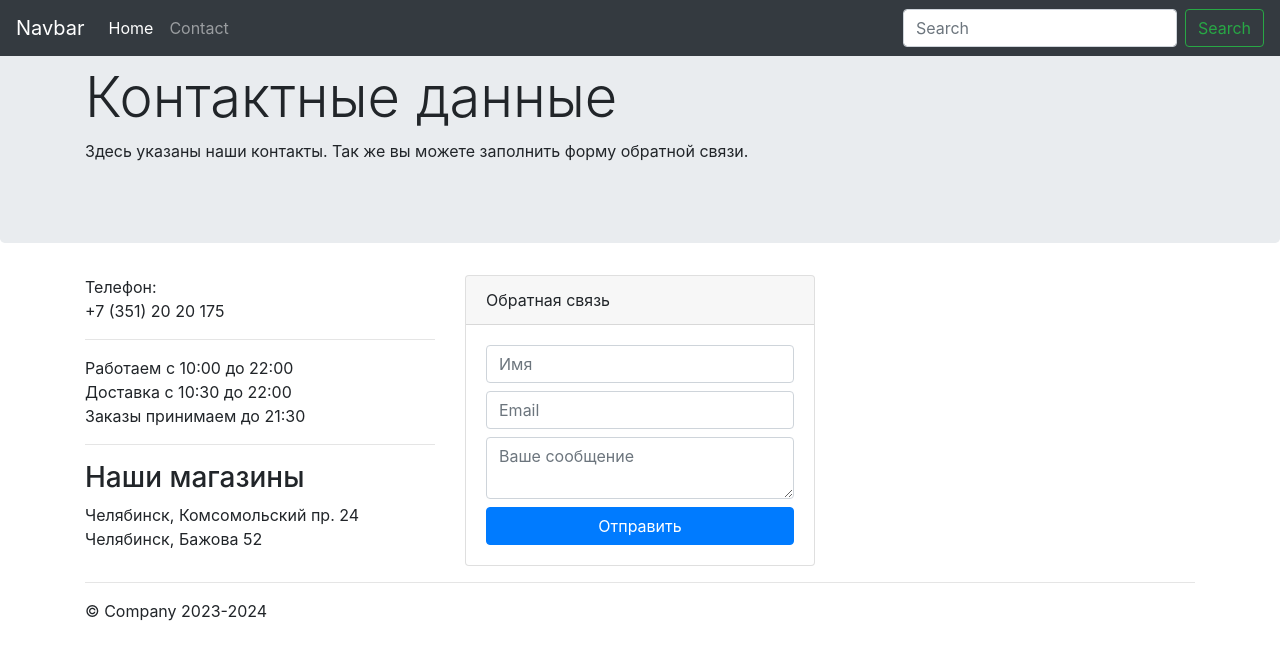
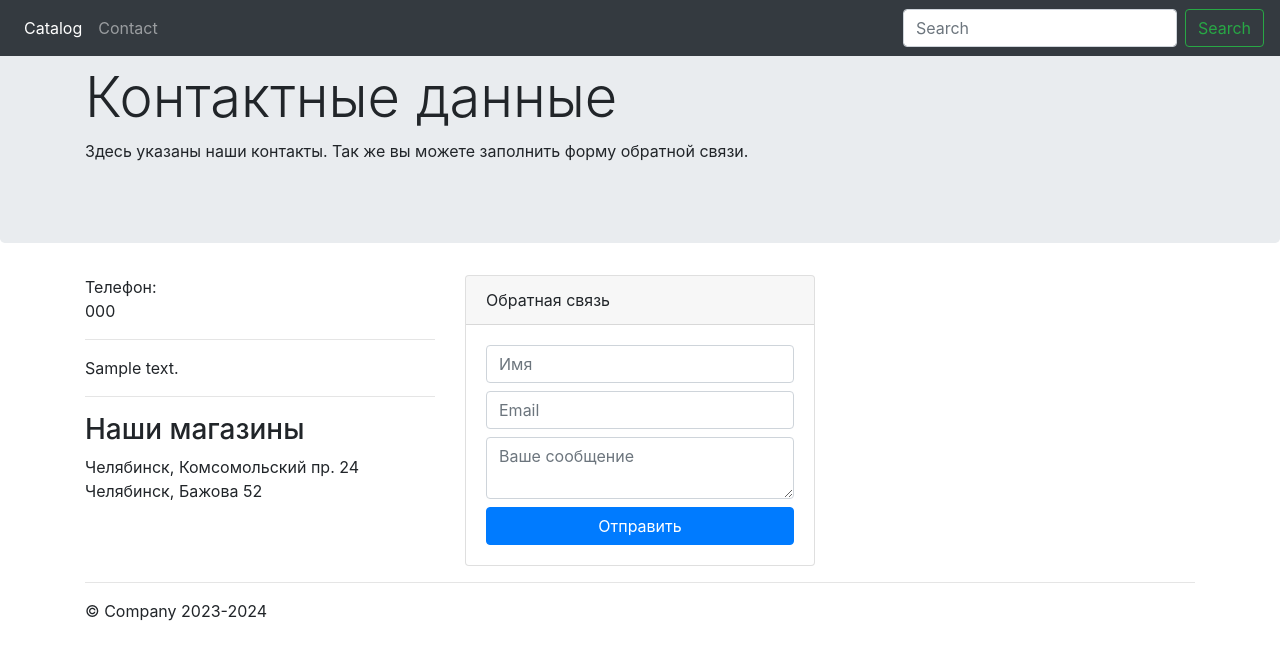
Before and after one commit to IlyaKostov/online_store, a Django app: page /contact/ in a window 1280 px wide. Shown: the top 660 px of the page. Run offline with Django 4.2, Linux system fonts and the light colour scheme; tables that the repository leaves empty hold one stand-in row (values such as "Sample post"); some libraries are stand-ins or nearby versions.

Commit message:
homework_3

```diff
--- a/catalog/admin.py
+++ b/catalog/admin.py
@@ -1,6 +1,6 @@
 from django.contrib import admin
 
-from catalog.models import Product, Category
+from catalog.models import Product, Category, Contact
 
 
 # Register your models here.
@@ -15,3 +15,6 @@ class ProductAdmin(admin.ModelAdmin):
 @admin.register(Category)
 class CategoryAdmin(admin.ModelAdmin):
     list_display = ('id', 'name')
+
+
+admin.site.register(Contact)
--- a/catalog/models.py
+++ b/catalog/models.py
@@ -36,12 +36,13 @@ class Category(models.Model):
 
 
 class Contact(models.Model):
-    name = models.CharField(max_length=100, verbose_name='имя')
-    email = models.CharField(max_length=200, verbose_name='email')
+    full_name = models.CharField(max_length=100, verbose_name='имя')
+    email = models.CharField(max_length=100, verbose_name='email')
+    phone = models.CharField(max_length=50, verbose_name='телефон')
     message = models.TextField(verbose_name='сообщение', **NULLABLE)
 
     def __str__(self):
-        return f'{self.name} {self.email}'
+        return f'{self.full_name} {self.email} {self.phone}'
 
     class Meta:
         verbose_name = 'контакт'
--- a/catalog/templates/catalog/contact.html
+++ b/catalog/templates/catalog/contact.html
@@ -2,23 +2,14 @@
 <html lang="en">
 <head>
     <meta charset="utf-8">
-    <meta name="viewport" content="width=device-width, initial-scale=1, shrink-to-fit=no">
-    <meta name="description" content="">
-    <meta name="author" content="">
-
-    <title>Jumbotron Template for Bootstrap</title>
-
-    <link rel="canonical" href="https://getbootstrap.com/docs/4.0/examples/jumbotron/">
-
-    <!-- Bootstrap core CSS -->
+    <meta name="viewport" content="width=device-width, initial-scale=1">
+    <title>Skystore</title>
     <link href="/static/css/bootstrap.min.css" rel="stylesheet">
-
 </head>
 
 <body>
 
 <nav class="navbar navbar-expand-md navbar-dark fixed-top bg-dark">
-    <a class="navbar-brand" href="#">Navbar</a>
     <button class="navbar-toggler" type="button" data-toggle="collapse" data-target="#navbarsExampleDefault"
             aria-controls="navbarsExampleDefault" aria-expanded="false" aria-label="Toggle navigation">
         <span class="navbar-toggler-icon"></span>
@@ -27,7 +18,7 @@
     <div class="collapse navbar-collapse" id="navbarsExampleDefault">
         <ul class="navbar-nav mr-auto">
             <li class="nav-item active">
-                <a class="nav-link" href="/">Home</a>
+                <a class="nav-link" href="/">Catalog</a>
             </li>
             <li class="nav-item">
                 <a class="nav-link" href="/contact/">Contact <span class="sr-only">(current)</span></a>
@@ -54,15 +45,15 @@
         <!-- Example row of columns -->
         <div class="row justify-content-evenly">
             <div class="col-4">
+                {% for contact in contacts %}
                 <div>
                     <div> Телефон: </div>
-                    <div> +7 (351) 20 20 175</div>
+                    <div> {{ contact.phone }}</div>
                     <hr>
-                    <div> Работаем с 10:00 до 22:00<br/>
-                        Доставка с 10:30 до 22:00<br/>
-                        Заказы принимаем до 21:30
+                    <div> {{ contact.message|linebreaks }}
                     </div>
                 </div>
+                {% endfor %}
                 <hr>
 
                 <h3>Наши магазины</h3>
--- a/catalog/views.py
+++ b/catalog/views.py
@@ -1,6 +1,6 @@
 from django.shortcuts import render
 
-from catalog.models import Product
+from catalog.models import Product, Contact
 from catalog.utils import save_to_json
 
 
@@ -15,6 +15,7 @@ def home(request):
 
 
 def contact(request):
+    contacts = Contact.objects.all()
     if request.method == 'POST':
         name = request.POST.get('name')
         email = request.POST.get('email')
@@ -22,4 +23,4 @@ def contact(request):
 
         print(f'You have new message from {name}({email}): {message}')
         save_to_json(request.POST)
-    return render(request, 'catalog/contact.html')
+    return render(request, 'catalog/contact.html', {'contacts': contacts})
```
Also changed, not shown: catalog/migrations/0002_contact_alter_category_options.py (added).
